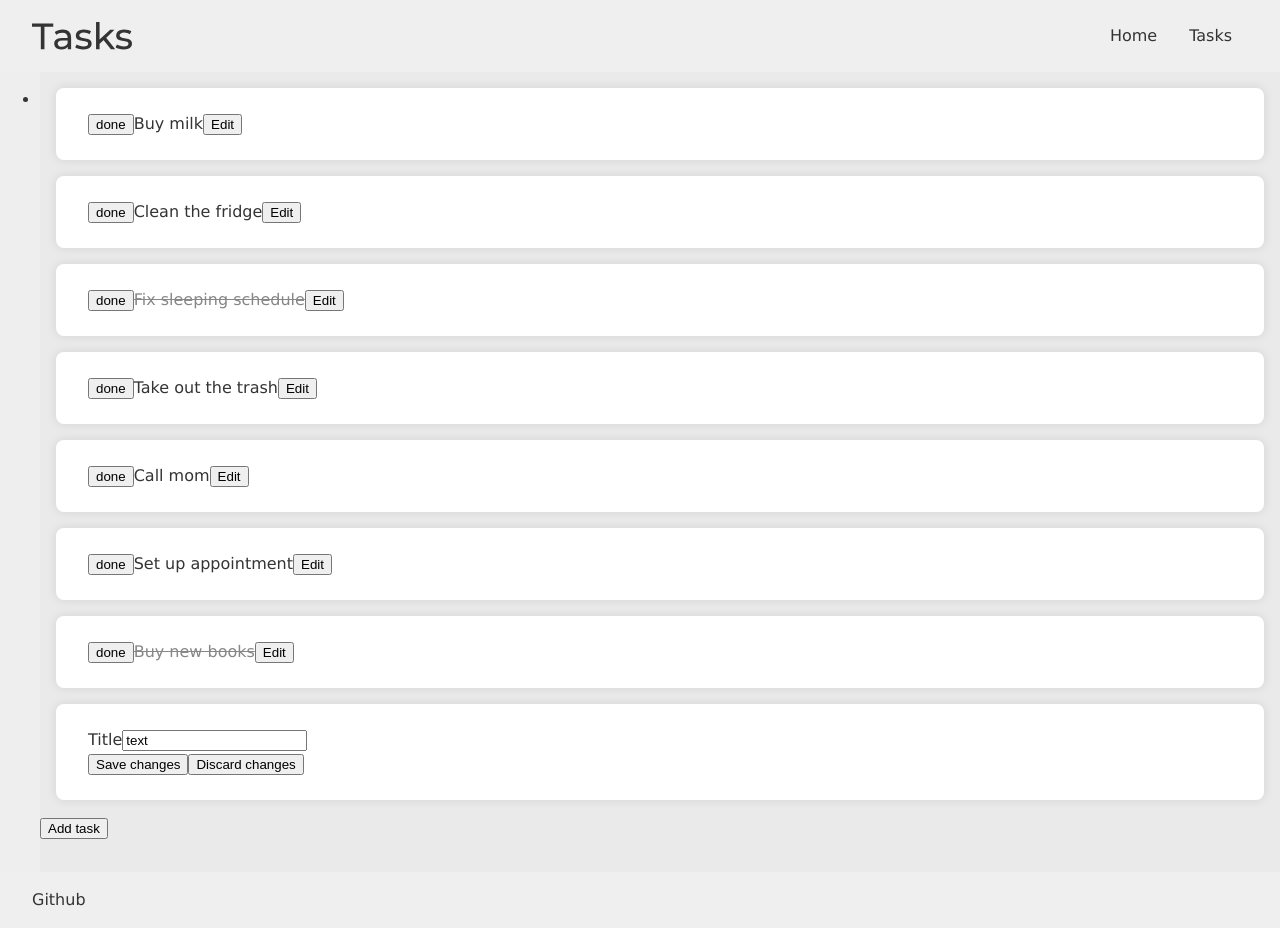
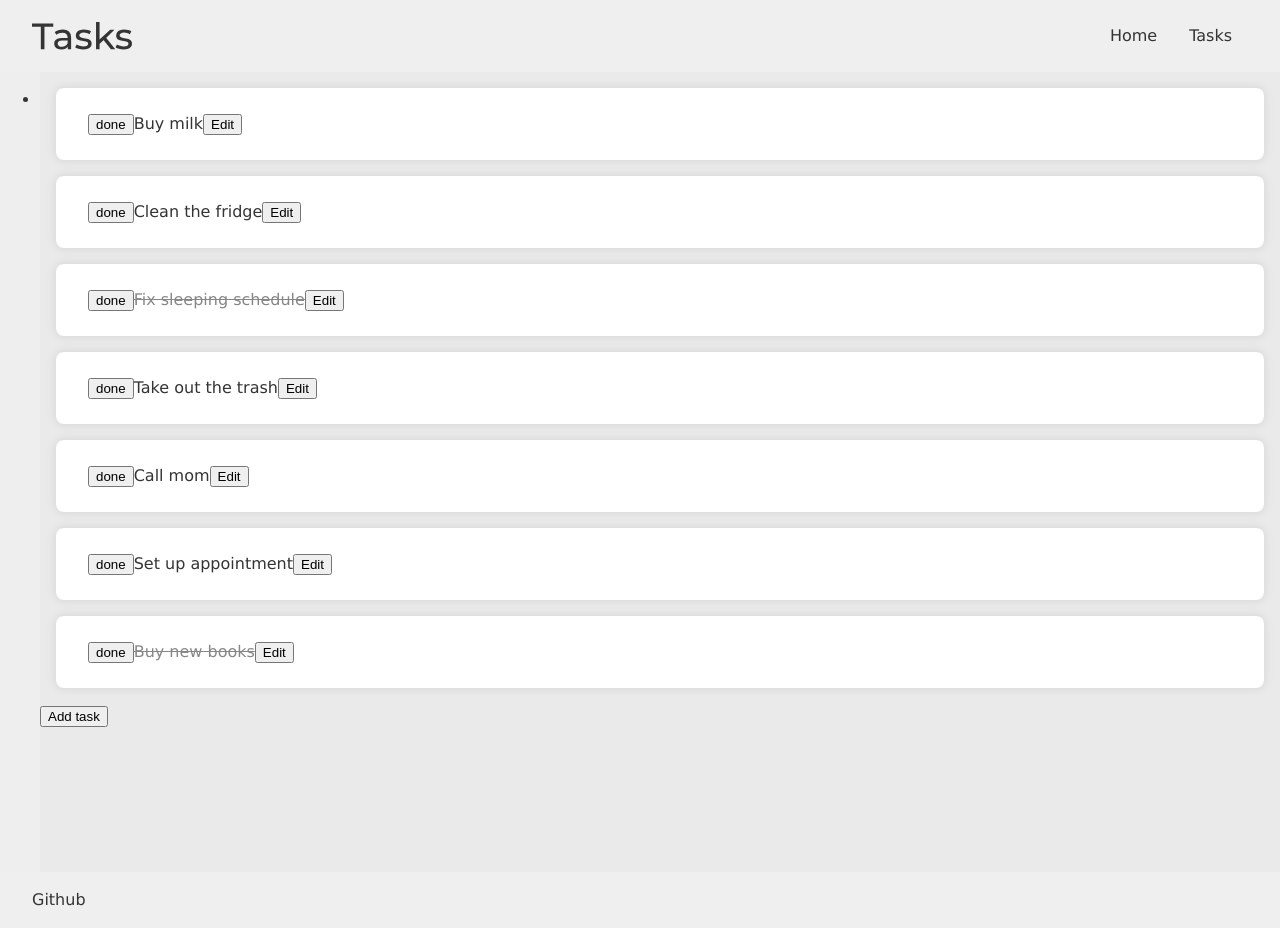
Before and after one commit to arthur-tsutiya/aplicacao-de-tarefas, a React (Create React App) app: page /tasks in a window 1280 px wide. Built offline with nearby package versions, Linux system fonts and the light colour scheme.

Commit message:
Remove task on edit mode that served as a template

```diff
--- a/src/components/TasksView.js
+++ b/src/components/TasksView.js
@@ -22,7 +22,6 @@ export default function TasksView({tasks, onTaskToggle, onTaskChange}) {
                 return <Task key={task.id} task={task} onTaskToggle={onTaskToggle} onEditClick={editTask}/>;
             })}
         </ul>
-        <TaskEdit task={{id: 9, description: 'text', done: false}}/>
         <button>Add task</button>
       </section>
     );
```
